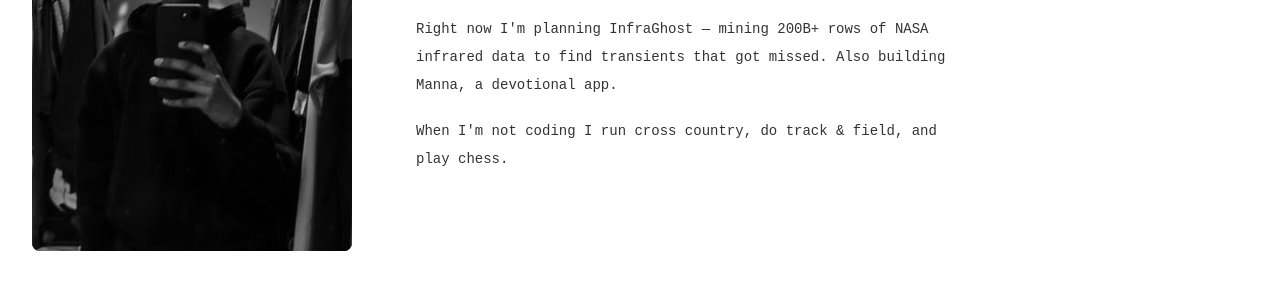
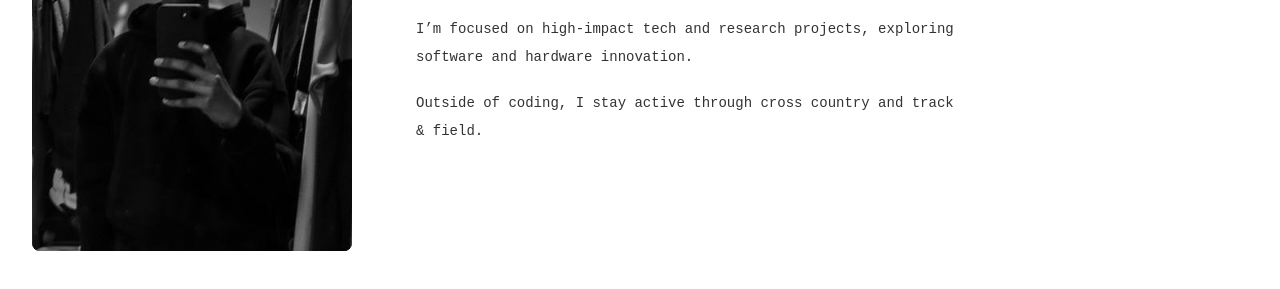
Before and after one commit to jovin-jijo/jovin-jijo.github.io, a plain HTML site: page about.html in a window 1280 px wide. Shown: the part 413-702 px from the top of the page. Drawn offline with nearby package versions, Linux system fonts and the light colour scheme.

Commit message:
Update about.html

```diff
--- a/about.html
+++ b/about.html
@@ -107,8 +107,8 @@
     <h2 class="about-heading">Who is Jovin Jijo?</h2>
     <div class="about-body">
       <p>I am a 14-year-old building projects, researching what interests me, and teaching myself everything along the way.</p>
-      <p>Right now I'm planning InfraGhost — mining 200B+ rows of NASA infrared data to find transients that got missed. Also building Manna, a devotional app.</p>
-      <p>When I'm not coding I run cross country, do track & field, and play chess.</p>
+      <p>I’m focused on high-impact tech and research projects, exploring software and hardware innovation.</p>
+      <p>Outside of coding, I stay active through cross country and track & field.</p>
     </div>
   </div>
 </div>
```
